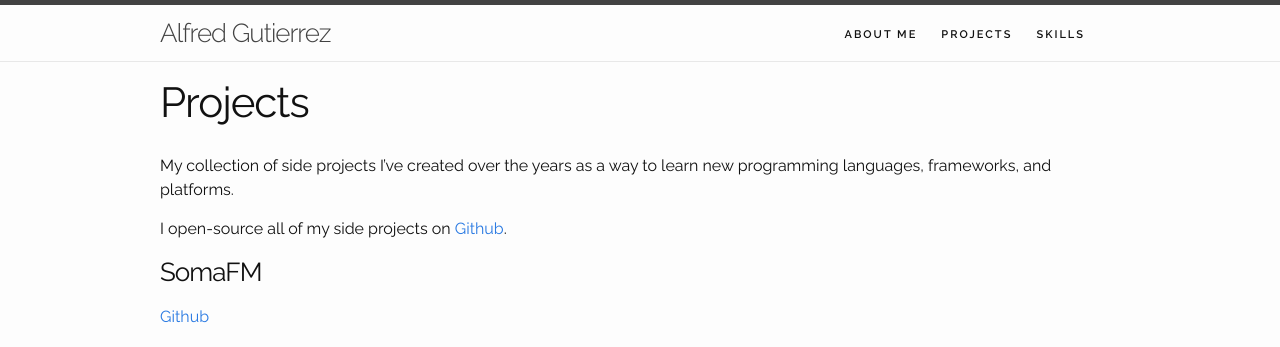
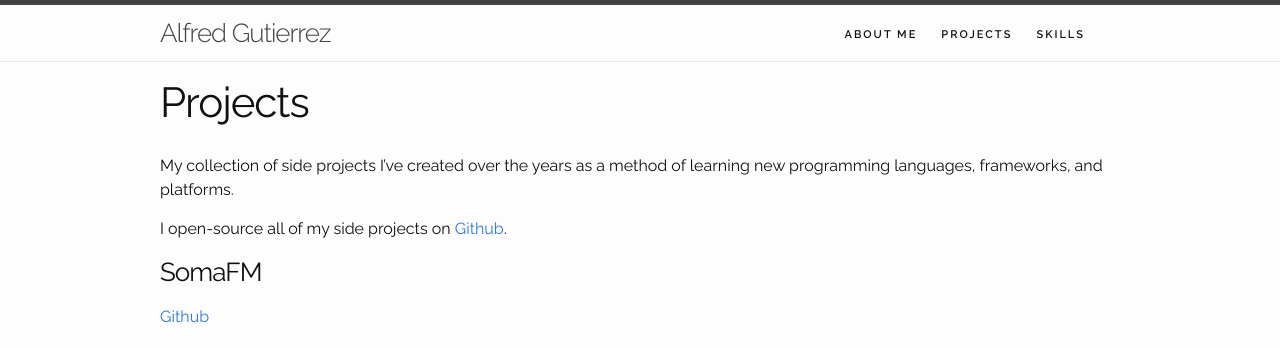
Before and after one commit to alfg/alfg.github.io, a Jekyll site: the page built from projects.md, in a window 1280 px wide and 900 px high. Shown: the top 347 px of the window. Built offline with Jekyll 4.4.1, drawn with Linux system fonts in a browser that asks for light colours.

Commit message:
Update projects.md

```diff
--- a/projects.md
+++ b/projects.md
@@ -4,7 +4,7 @@ title: Projects
 permalink: /projects/
 ---
 
-My collection of side projects I've created over the years as a way to learn new programming languages,
+My collection of side projects I've created over the years as a method of learning new programming languages,
 frameworks, and platforms.
 
 I open-source all of my side projects on [Github](https://github.com/alfg).
```
